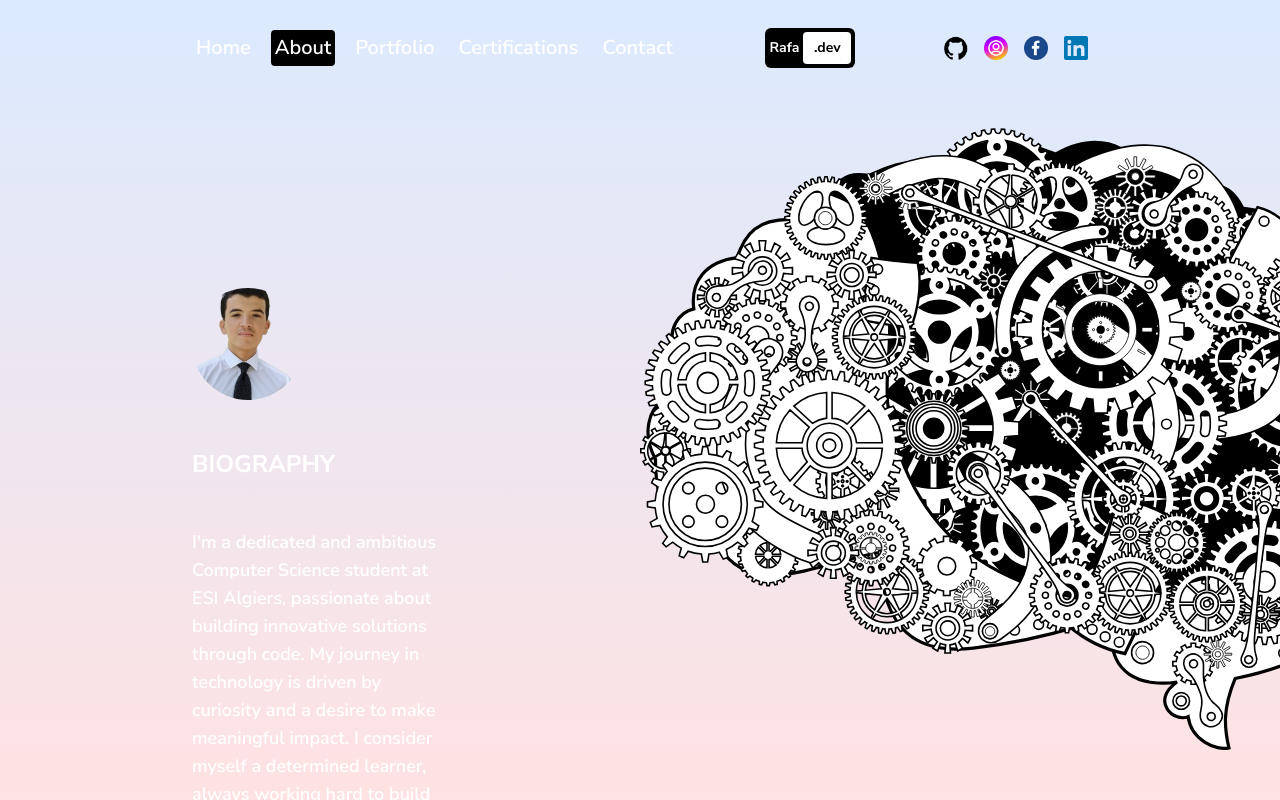
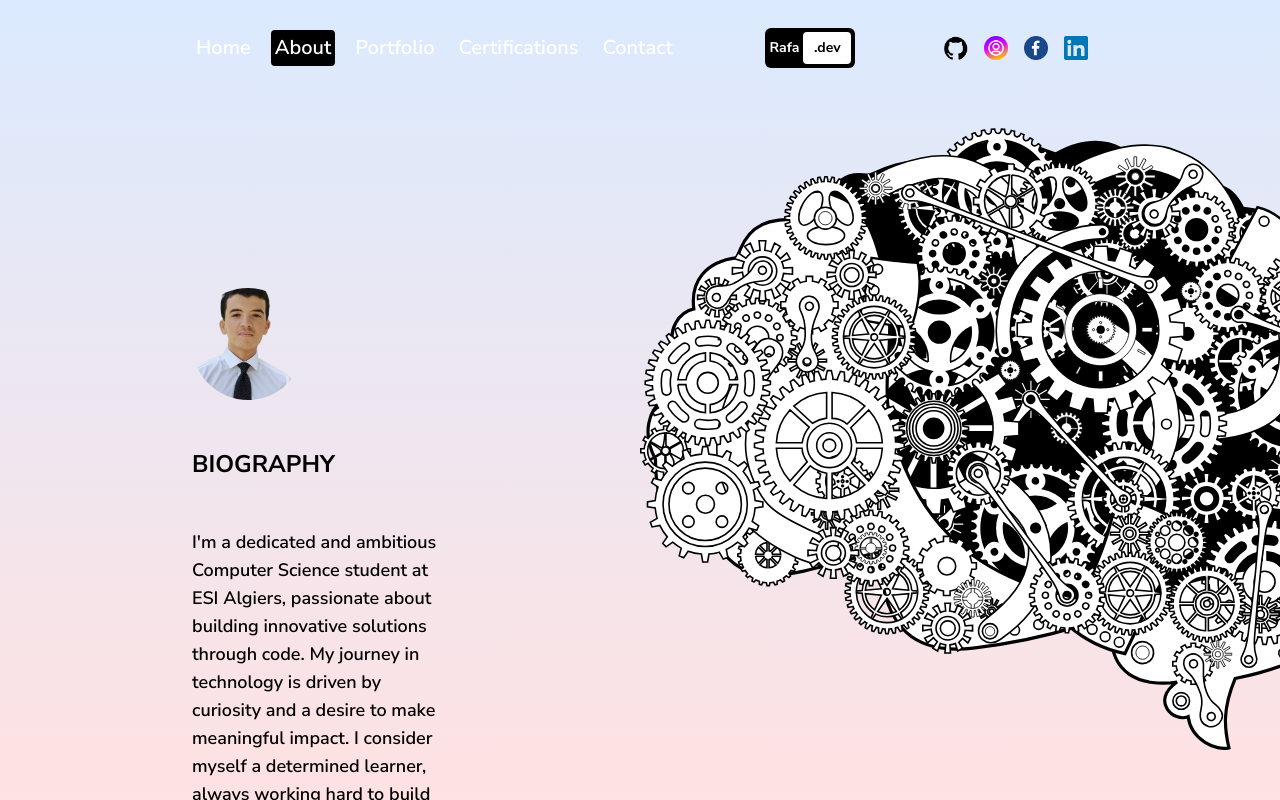
Before and after one commit to rafa-houssam/professionalPortfolio, a Next.js app: page /about in a window 1280 px wide. Built offline with nearby package versions, Linux system fonts and the light colour scheme; a web font is replaced by a local one.

Commit message:
Improves text visibility with black font color
Updates text color in key sections for better readability
and consistent appearance, enhancing user experience.

```diff
--- a/app/about/page.jsx
+++ b/app/about/page.jsx
@@ -38,9 +38,9 @@ const AboutPage = () => {
               className="w-28 h-28 rounded-full object-cover"
             />
             {/* BIOGRAPHY TITLE */}
-            <h1 className="font-bold text-2xl">BIOGRAPHY</h1>
+            <h1 className="font-bold text-2xl text-black">BIOGRAPHY</h1>
             {/* BIOGRAPHY DESC */}
-            <p className="text-lg ">
+            <p className="text-lg text-black ">
               I'm a dedicated and ambitious Computer Science student at ESI Algiers, passionate about building innovative solutions through code. My journey in technology is driven by curiosity and a desire to make meaningful impact.
 
               I consider myself a determined learner, always working hard to build strong, real-world skills in web development and AI. I'm actively involved in projects, clubs, and continuous learning to make the most of my journey.
--- a/app/contact/page.jsx
+++ b/app/contact/page.jsx
@@ -109,7 +109,7 @@ const ContactPage = () => {
 
       </div>
       <div className="text-center mt-0">
-        <p className="mt-0 text-lg font-medium">Available for Freelance</p>
+        <p className="mt-0 text-lg font-medium text-black">Available for Freelance</p>
         <div className="flex justify-center gap-4 flex-wrap">
           <a
             href="https://khamsat.com/user/rafa_houssam"
```
